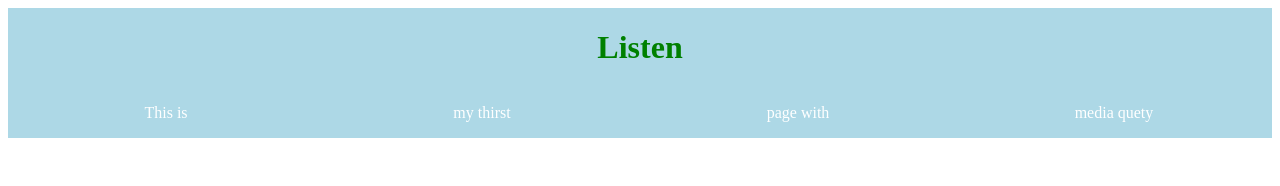
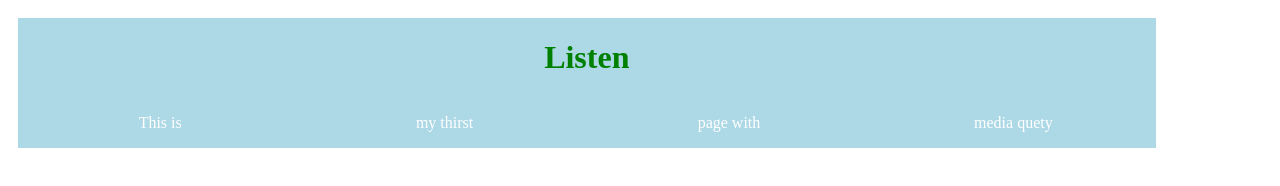
Before and after one commit to sany2012w/PageOne, a plain HTML site: page index.html in a window 1280 px wide. Drawn offline with Linux system fonts and the light colour scheme.

Commit message:
Update style.css

```diff
--- a/style.css
+++ b/style.css
@@ -1,8 +1,9 @@
 main{
 	background: lightblue;
-	margin-left: 0%;
-	margin-right: 0%;
-	width: 100%;
+	margin-left: 10px;
+	margin-right: 10px;
+	margin-top: 10px;
+	width: 90%;
 	display: inline-block;
 	float:left;
 }
```
